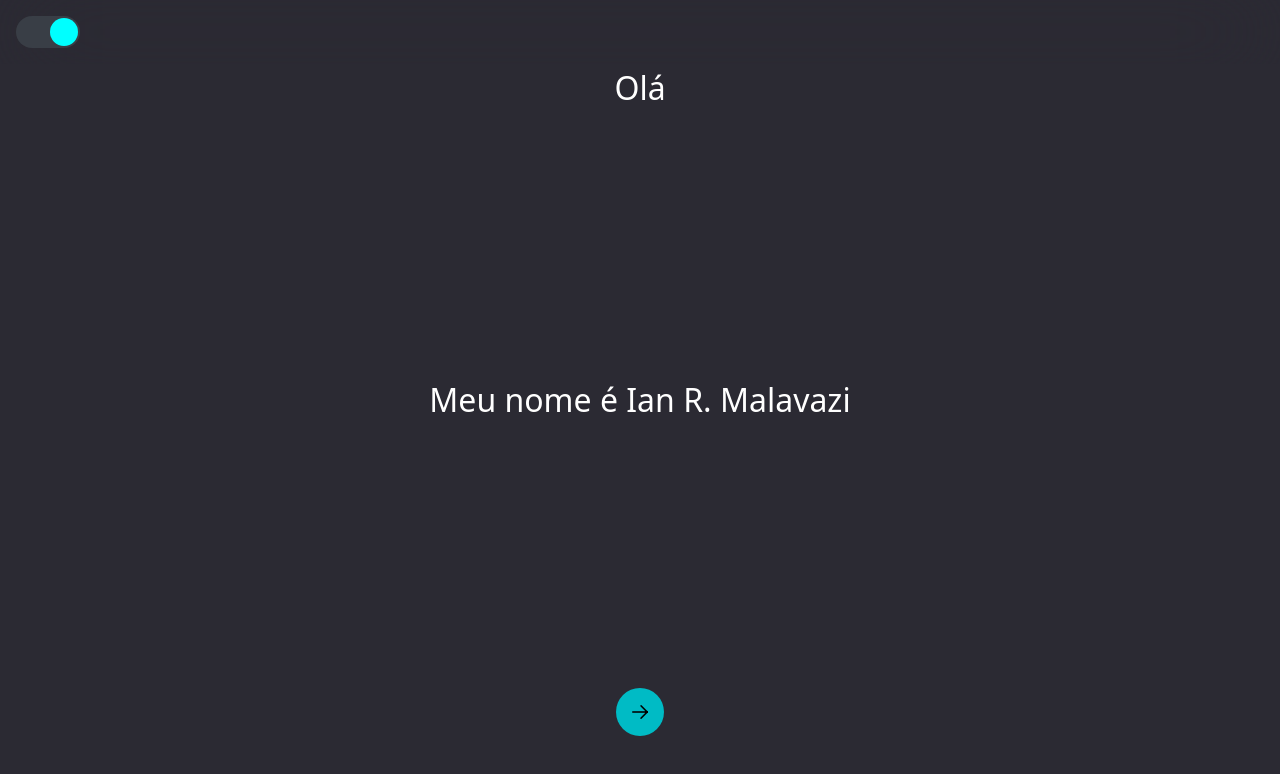
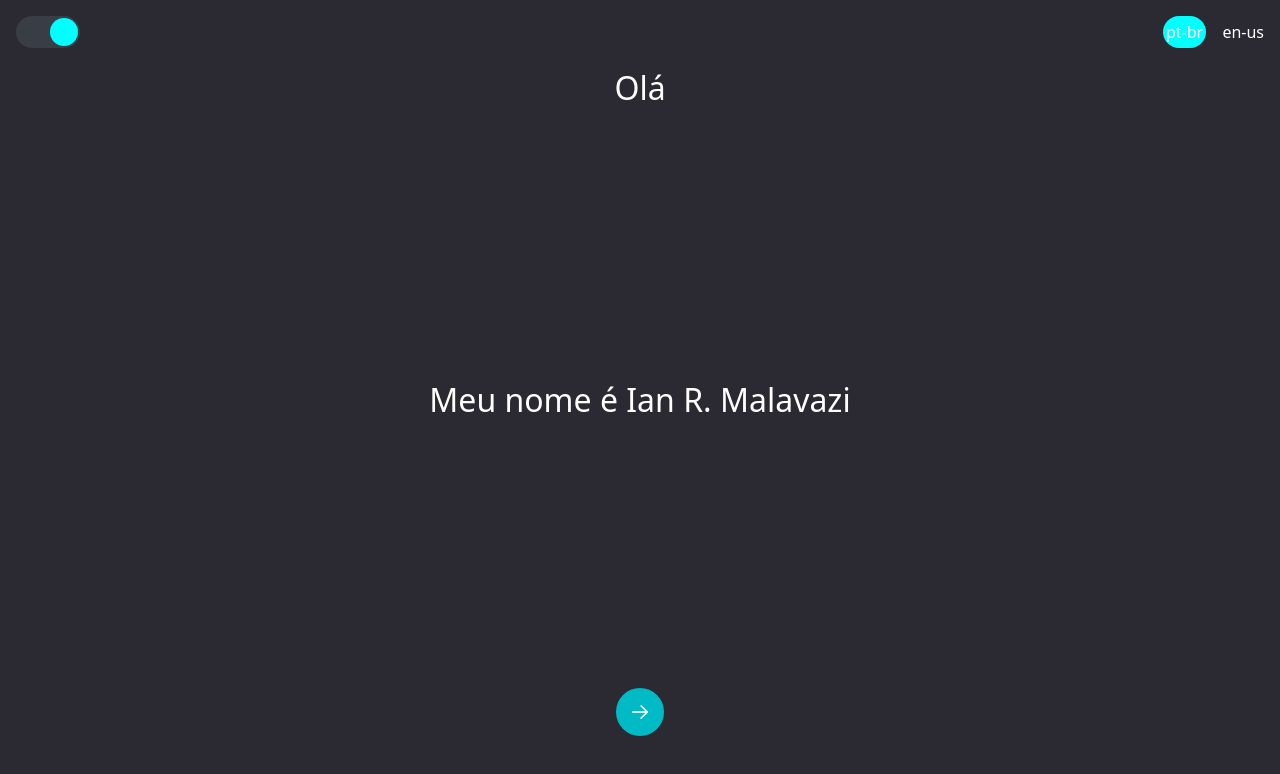
Before and after one commit to ianer-glitch/WhoAmIProject, a Vue app: page / in a window 1280 px wide. Shown: the top 774 px of the page. Built offline with nearby package versions, Linux system fonts and the light colour scheme.

Commit message:
adição da tradução ao projeto

```diff
--- /dev/null
+++ b/public/assets/translate.json
@@ -0,0 +1,16 @@
+{
+  "pt-br":{
+    "HomeView":{
+      "title":"Olá",
+      "myName":"Meu nome é Ian R. Malavazi"
+    }
+  },
+  "en":{
+    "HomeView":{
+      "title":"Hello",
+      "myName":"I'm Ian R. Malavazi"
+    }
+  }
+
+
+}
--- a/src/components/atoms/Header.vue
+++ b/src/components/atoms/Header.vue
@@ -1,4 +1,5 @@
 <script setup lang="ts">
+import LanguageSelector from './LanguageSelector.vue';
 import Switch from './Switch.vue';
 import { useThemeStore } from '@/stores/theme';
 
@@ -10,6 +11,7 @@ const store = useThemeStore()
 <template>
   <header class="header">
     <Switch v-model="store.isDarkTheme" />
+    <LanguageSelector/>
   </header>
 </template>
 <style scoped>
--- /dev/null
+++ b/src/components/atoms/LanguageSelector.vue
@@ -0,0 +1,42 @@
+<script setup lang="ts">
+import { useTranslateStorage } from '@/stores/translate';
+import { ref } from 'vue';
+
+const store = useTranslateStorage()
+
+let internalValue = ref(true)
+</script>
+<template>
+
+   <div class="language-container">
+     <h4 class="item" @click="store.language='pt-br'" :class="{active:store.language=='pt-br'}" >pt-br</h4>
+     <h4 class="item" @click="store.language='en'" :class="{active:store.language=='en'}" >en-us</h4>
+    </div>
+    </template>
+<style scoped>
+
+.language-container{
+  display: flex;
+  align-items: center;
+  justify-items: space-between;
+  width: fit-content;
+  gap:1rem;
+
+  border-radius: 16px;
+
+  height: 2rem;
+}
+.item{
+cursor: pointer;
+
+}
+.active{
+  background-color: aqua;
+  padding: .2rem;
+  height: 100%;
+  border-radius: 16px ;
+  display: flex;
+  align-items: center;
+  justify-content: center;
+}
+</style>
--- /dev/null
+++ b/src/stores/translate.ts
@@ -0,0 +1,7 @@
+import { ref, computed } from 'vue'
+import { defineStore } from 'pinia'
+
+export const useTranslateStorage = defineStore('translate', () => {
+  const language = ref('pt-br')
+  return { language }
+})
--- a/src/views/HomeView.vue
+++ b/src/views/HomeView.vue
@@ -2,12 +2,19 @@
 import Icon from '@/components/atoms/Icon.vue';
 import ButtonBase from '@/components/atoms/ButtonBase.vue'
 import TextFadeAnimation from '@/components/atoms/TextFadeAnimation.vue'
-import { ref } from 'vue';
+import { reactive, ref, watch } from 'vue';
 import Header from '@/components/atoms/Header.vue';
-
+import translate from '@/../public/assets/translate.json'
+import { useTranslateStorage } from '@/stores/translate';
 
 let shouldMoveButton = ref(false)
+const store = useTranslateStorage()
+let text = ref(translate[store.language as keyof typeof translate].HomeView)
 
+watch(
+()=>store.language  ,
+(language)=> text.value = reactive(translate[language as keyof typeof translate].HomeView)
+)
 
 </script>
 
@@ -15,10 +22,12 @@ let shouldMoveButton = ref(false)
 
 <template>
   <div class="home-container">
-    <Header/>
-    <TextFadeAnimation text="Olá" />
 
-    <TextFadeAnimation text="Meu nome é Ian R. Malavazi" animation-duration="4s" />
+    <Header></Header>
+    <TextFadeAnimation :text="text.title" />
+
+    <TextFadeAnimation :text="text.myName"
+      animation-duration="4s" />
 
       <ButtonBase
         @click="shouldMoveButton = !shouldMoveButton"
@@ -26,11 +35,14 @@ let shouldMoveButton = ref(false)
         rounded
         :class="{'transform-button':shouldMoveButton}"
       >
-        <Icon name="pi pi-arrow-right" is-icon-from-prime/>
+        <Icon class="icon" name="pi pi-arrow-right" is-icon-from-prime/>
     </ButtonBase>
   </div>
 </template>
 <style scoped>
+.icon{
+  color: #fff;
+}
 .home-container {
   background-color: var(--bg-color-1);
   display: flex;
--- a/tsconfig.app.json
+++ b/tsconfig.app.json
@@ -1,6 +1,6 @@
 {
   "extends": "@vue/tsconfig/tsconfig.dom.json",
-  "include": ["env.d.ts", "src/**/*", "src/**/*.vue"],
+  "include": ["env.d.ts", "src/**/*", "src/**/*.vue","src/../public/**/*.json"],
   "exclude": ["src/**/__tests__/*"],
   "compilerOptions": {
     "composite": true,
```
